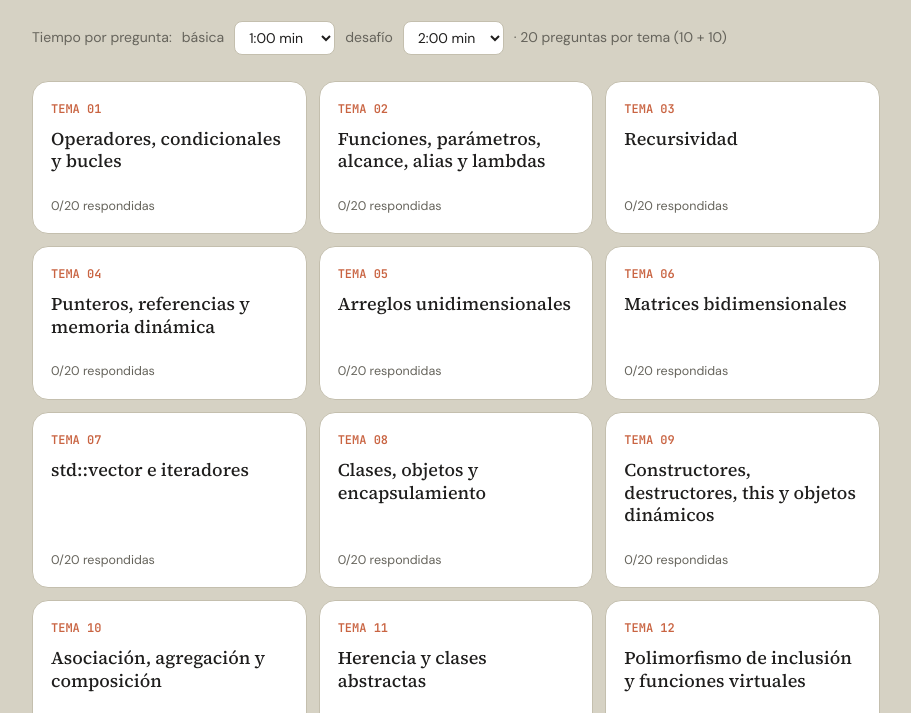
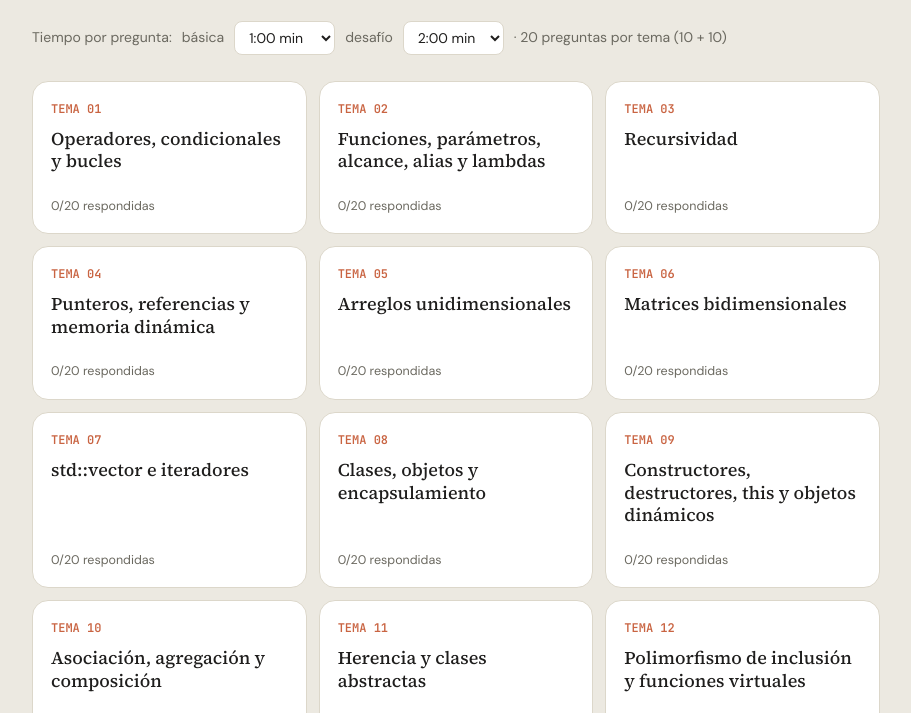
Before and after one commit to baterypark/simulacro-progra2, a plain HTML site: page index.html in a window 1280 px wide. Shown: the part 178-891 px from the top of the page, without its empty margins (184-1095 px from the left). Drawn offline with Linux system fonts and the light colour scheme.

Commit message:
Aclarar el fondo del modo claro
Co-Authored-By: Claude Opus 5.5 <noreply@anthropic.com>
Claude-Session: https://claude.ai/code/session_01EgMVMHuMyoaV6iosK2medt

```diff
--- a/index.html
+++ b/index.html
@@ -10,7 +10,7 @@
 <style>
 /* Claude-style: warm paper, clay accent, serif headings. Layout: Home = grid of 15 topic tiles; topic view = stacked question sheets, each with its own stopwatch. */
 :root{
-  --bg:#D6D2C4; --surface:#ffffff; --ink:#1f1e1d; --muted:#66645c; --line:#c4bfae;
+  --bg:#ECE9E1; --surface:#ffffff; --ink:#1f1e1d; --muted:#6b6960; --line:#dcd7ca;
   --accent:#c96442; --accent-ink:#ffffff; --code-bg:#f4f2ec; --amber:#b86a00;
   --ok:#2f7d4f; --ok-bg:#e8f2ea; --bad:#b4463a; --bad-bg:#f8e6e2; --warn-bg:#f8efdc;
   --display:"Source Serif 4", Georgia, "Times New Roman", serif;
```
